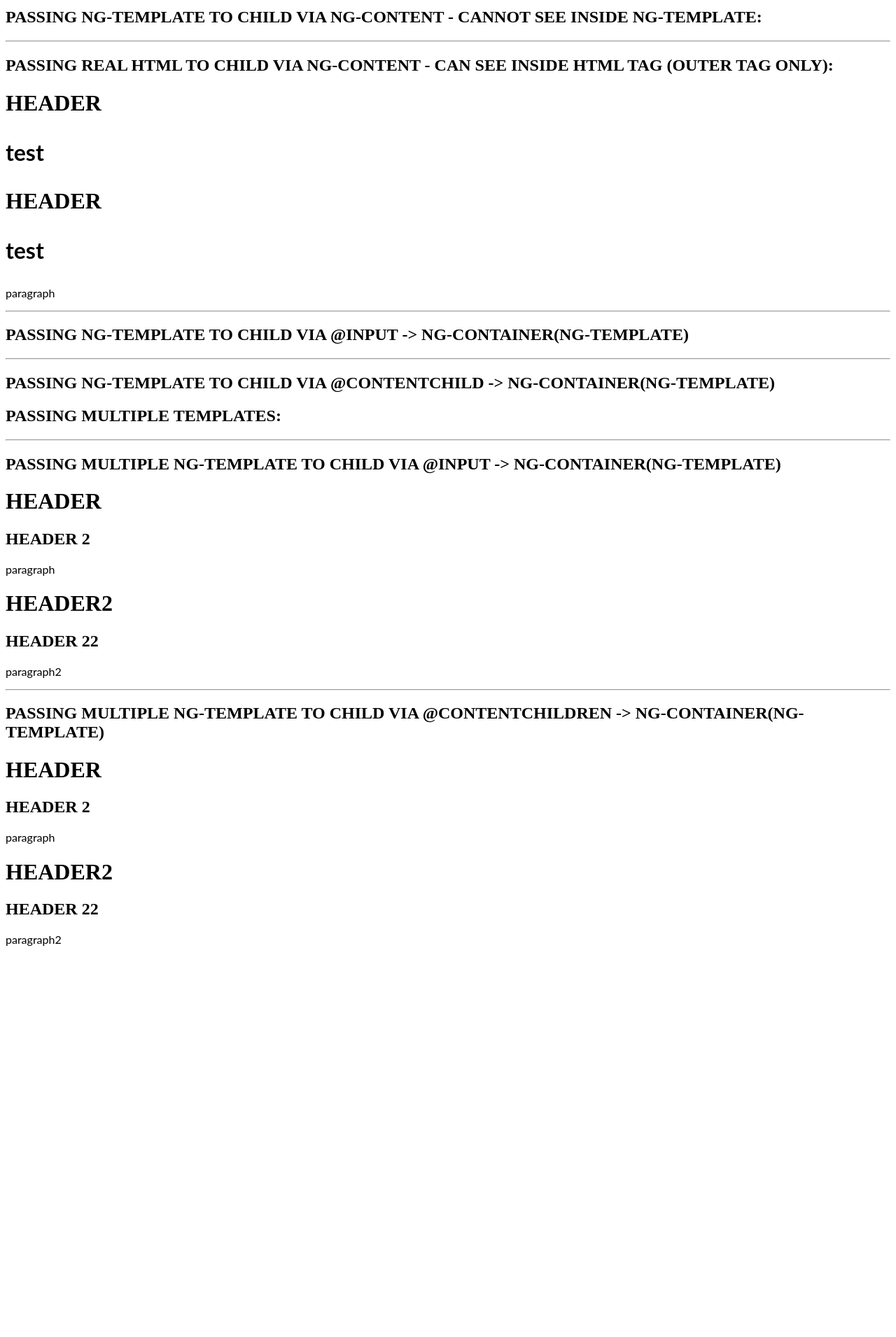
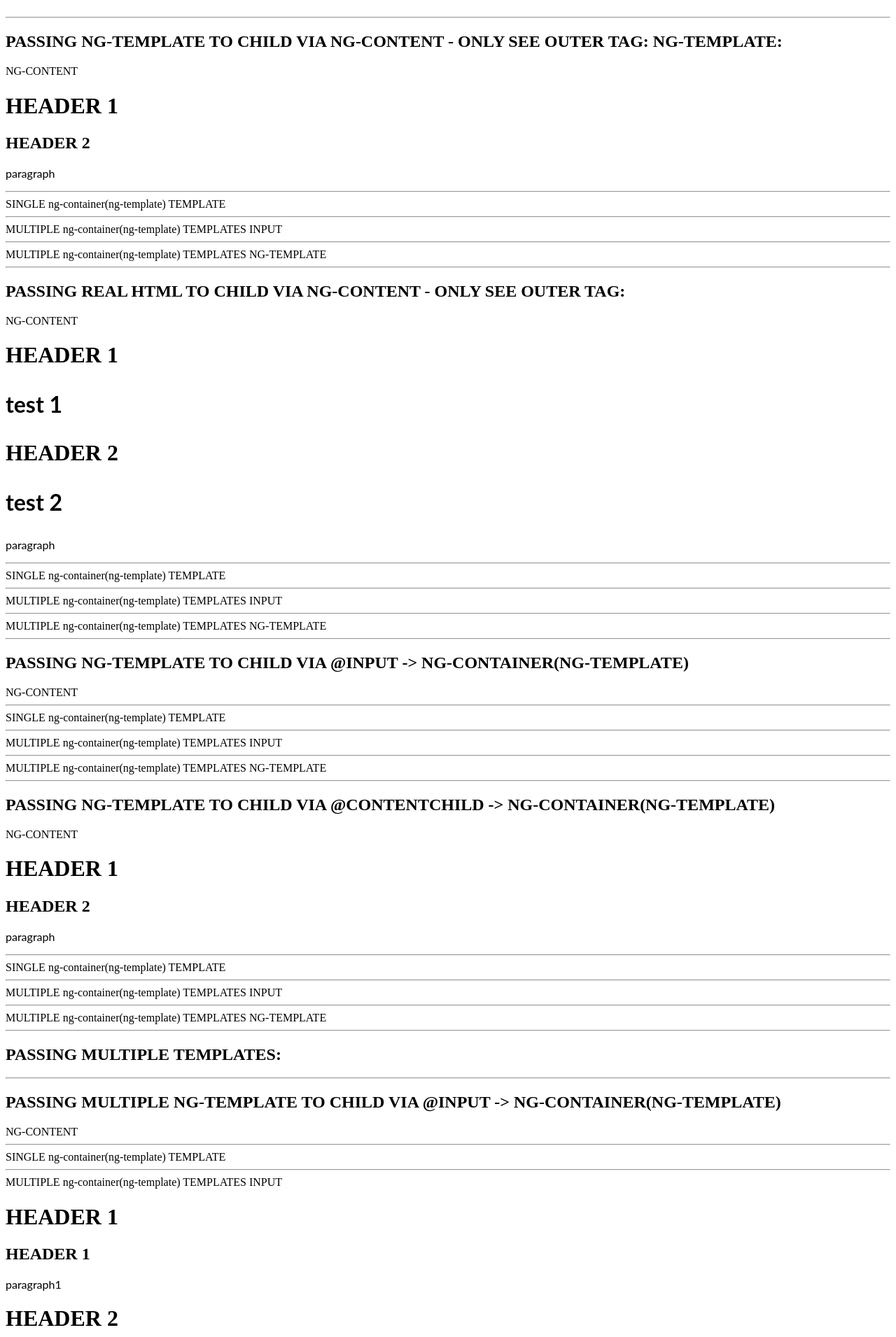
Before and after one commit to ngiakhanh/angular-ng-template-in-depth, an Angular app: page / in a window 1280 px wide. Shown: the part 649-2560 px from the top of the page at 70% size. Before the commit the page ends 2017 px from the top, so only its background shows below. Built offline with nearby package versions, Linux system fonts and the light colour scheme.

Commit message:
3 files modified

```diff
--- a/src/app/app.component.html
+++ b/src/app/app.component.html
@@ -1,3 +1,4 @@
+<p>Normal template:</p>
 <ng-container *ngTemplateOutlet="greet"></ng-container>
 <hr>
 <p>Without context, let-x is useless:</p>
@@ -43,22 +44,23 @@
 <h2>NOTICE: Cannot put ng-container as a content projection</h2>
 <h2>PASSING SINGLE TEMPLATE: </h2>
 <ng-template #template>
-    <h1>HEADER</h1>
+    <h1>HEADER 1</h1>
     <h2>HEADER 2</h2>
     <p>paragraph</p>
 </ng-template>
+
 <! –– VIA HTML ––>
 <hr>
-<h2>PASSING NG-TEMPLATE TO CHILD VIA NG-CONTENT - CANNOT SEE INSIDE NG-TEMPLATE:</h2>
+<h2>PASSING NG-TEMPLATE TO CHILD VIA NG-CONTENT - ONLY SEE OUTER TAG: NG-TEMPLATE:</h2>
 <app-child>
   <ng-template [ngTemplateOutlet]="template" ></ng-template>
 </app-child>
 
 <hr>
-<h2>PASSING REAL HTML TO CHILD VIA NG-CONTENT - CAN SEE INSIDE HTML TAG (OUTER TAG ONLY):</h2>
+<h2>PASSING REAL HTML TO CHILD VIA NG-CONTENT - ONLY SEE OUTER TAG:</h2>
 <app-child>
-  <h1>HEADER<p>test</p></h1>
-  <h1>HEADER<p>test</p></h1>
+  <h1>HEADER 1<p>test 1</p></h1>
+  <h1>HEADER 2<p>test 2</p></h1>
   <p>paragraph</p>
 </app-child>
 
@@ -74,21 +76,17 @@
   <ng-template [ngTemplateOutlet]="template" ></ng-template>
 </app-child>
 
+<hr>
 <h2>PASSING MULTIPLE TEMPLATES: </h2>
 <ng-template #template1>
-    <h1>HEADER</h1>
-    <h2>HEADER 2</h2>
-    <p>paragraph</p>
+    <h1>HEADER 1</h1>
+    <h2>HEADER 1</h2>
+    <p>paragraph1</p>
 </ng-template>
 <ng-template #template2>
-    <h1>HEADER2</h1>
-    <h2>HEADER 22</h2>
+    <h1>HEADER 2</h1>
+    <h2>HEADER 2</h2>
     <p>paragraph2</p>
-</ng-template>
-<ng-template #template3>
-    <h1>HEADER3</h1>
-    <h2>HEADER 33</h2>
-    <p>paragraph3</p>
 </ng-template>
 
  <! –– VIA TS TO HTML ONLY ––>
--- a/src/app/child/child.component.html
+++ b/src/app/child/child.component.html
@@ -1,23 +1,24 @@
-
+NG-CONTENT
 <div>
   <ng-content select="h1"></ng-content>
 </div>
 <div>
   <ng-content select="p"></ng-content>
 </div>
-<!--
 <div>
   <ng-content select="ng-template"></ng-content>
 </div>
 
-<ng-container *ngTemplateOutlet="templateInput"></ng-container>
+<hr>
+SINGLE ng-container(ng-template) TEMPLATE
+<ng-container *ngTemplateOutlet="contentChild"></ng-container>
 
-<ng-container *ngTemplateOutlet="contentChild"></ng-container>
-//-->
-<! –– MULTIPLE TEMPLATES: -->
-
+<hr>
+MULTIPLE ng-container(ng-template) TEMPLATES INPUT
 <ng-container *ngTemplateOutlet="templateInput1"></ng-container>
 <ng-container *ngTemplateOutlet="templateInput2"></ng-container>
 
+<hr>
+MULTIPLE ng-container(ng-template) TEMPLATES NG-TEMPLATE
 <ng-template [ngTemplateOutlet]="contentChildrenArray[0]"></ng-template>
 <ng-template [ngTemplateOutlet]="contentChildrenArray[1]"></ng-template>
--- a/src/app/child/child.component.ts
+++ b/src/app/child/child.component.ts
@@ -20,7 +20,7 @@ export class ChildComponent implements OnInit {
   @ContentChildren(TemplateRef)
   contentChildren: QueryList<TemplateRef<any>>;
 
-  contentChildrenArray: Array<MarkDirective> = [];
+  contentChildrenArray: Array<TemplateRef<any>> = [];
 
   @ContentChildren(TemplateRef,  {descendants: true})
   contentChildrenDescendant: QueryList<TemplateRef<any>>;
```
